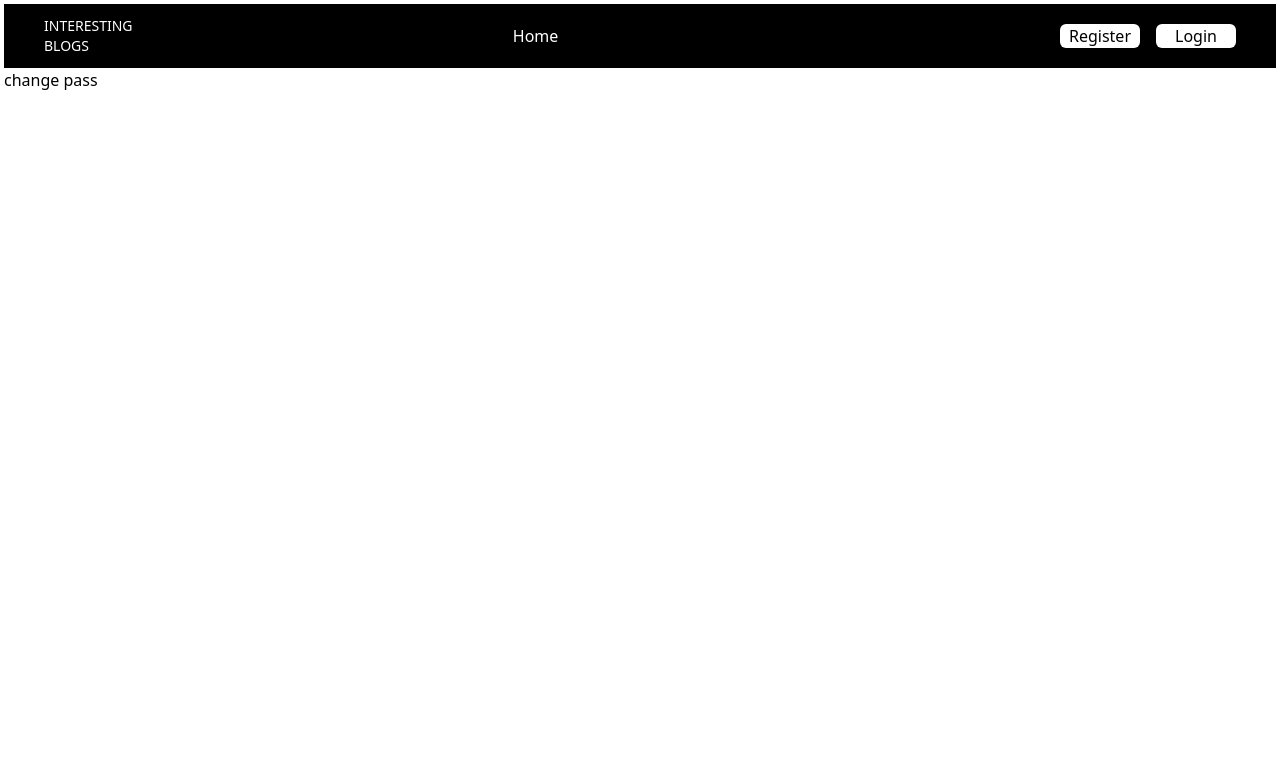
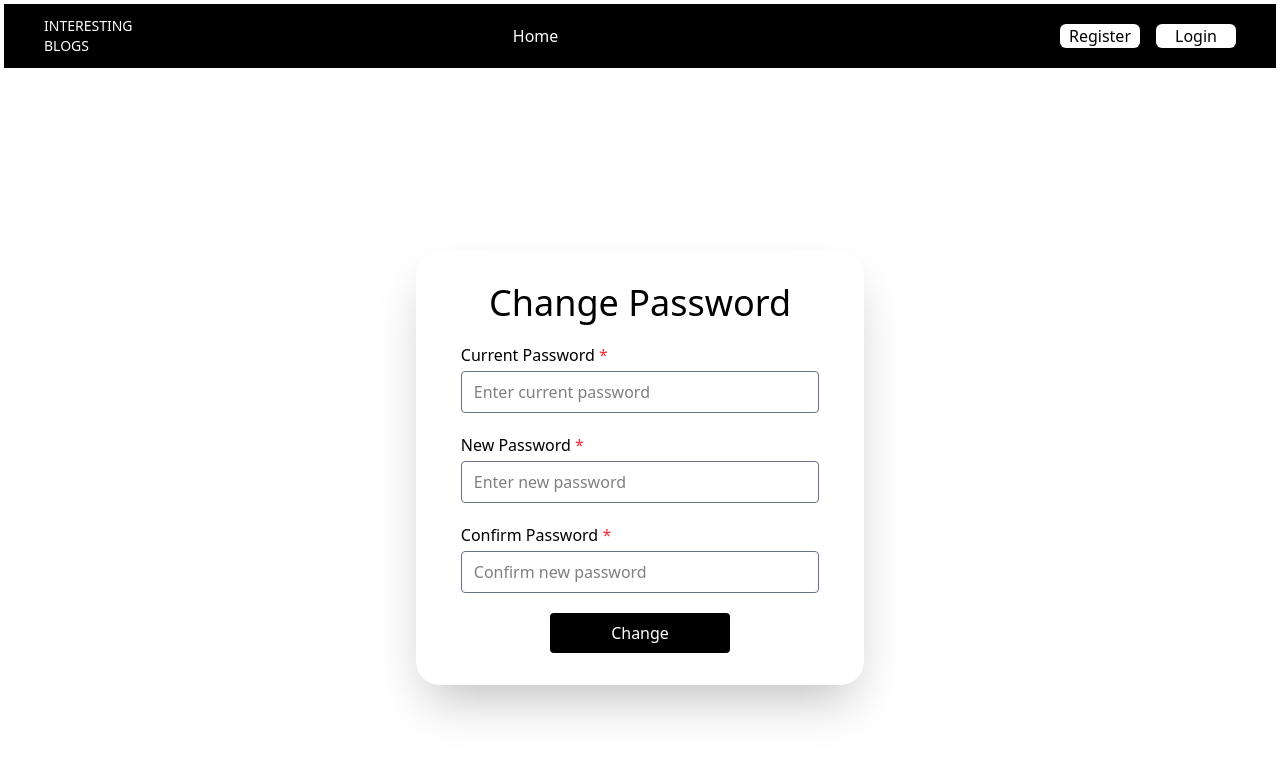
Before and after one commit to Tarun-saini001/BlogsFrontend, a React app: page /change-password in a window 1280 px wide. Shown: the top 758 px of the page. Built offline with nearby package versions, Linux system fonts and the light colour scheme; the HTML template or start-up script is replaced by a standard one.

Commit message:
change password

```diff
--- a/src/components/WriteBlog.jsx
+++ b/src/components/WriteBlog.jsx
@@ -9,7 +9,7 @@ const WriteBlog = () => {
   };
   return (
     <div>
-      <button onClick={handleWriteClick} className='ml-[40%] text-amber-500  bg-black w-20 rounded-md'>Write</button>
+      <button onClick={handleWriteClick} className='bg-black text-white px-4 w-20 py-1 rounded disabled:bg-gray-400'>Write</button>
     </div>
   )
 }
--- a/src/pages/ChangePass.jsx
+++ b/src/pages/ChangePass.jsx
@@ -1,11 +1,230 @@
-import React from 'react'
+import React, { useState } from "react";
+import { useNavigate } from "react-router-dom";
+import { toast } from "react-toastify";
 
 const ChangePass = () => {
-  return (
-    <div>
-      change pass
-    </div>
-  )
-}
+    const API = import.meta.env.VITE_API_URL;
+    const navigate = useNavigate();
 
-export default ChangePass
+    const [formData, setFormData] = useState({
+        currentPassword: "",
+        newPassword: "",
+        confirmPassword: ""
+    });
+
+    const [errors, setErrors] = useState({});
+    const [loading, setLoading] = useState(false);
+
+
+    const validateField = (name, value) => {
+        let error = "";
+        switch (name) {
+            case "currentPassword":
+                if (!value.trim()) {
+                    error = "Current password is required";
+                }
+                break;
+
+            case "newPassword":
+                if (!value.trim()) {
+                    error = "New password is required";
+                }
+                else if (value.length < 6) {
+                    error = "Password must be at least 6 characters long";
+                }
+                else if (!/[A-Za-z]/.test(value)) {
+                    error = "Password must contain at least one alphabet";
+                }
+                else if (!/[0-9]/.test(value)) {
+                    error = "Password must contain at least one number";
+                }
+                else if (!/[!@#$%^&*]/.test(value)) {
+                    error = "Password must contain at least one special character";
+                }
+                else if (value === formData.currentPassword) {
+                    error = "New password cannot be same as current password";
+                }
+                break;
+
+            case "confirmPassword":
+                if (!value.trim()) {
+                    error = "Confirm password is required";
+                }
+                else if (value !== formData.newPassword) {
+                    error = "Passwords do not match";
+                }
+                break;
+
+            default:
+                break;
+        }
+
+        return error;
+    };
+
+    const validate = () => {
+        const newErrors = {};
+
+        Object.keys(formData).forEach((key) => {
+            const error = validateField(key, formData[key]);
+            if (error) {
+                newErrors[key] = error;
+            }
+        });
+
+        return newErrors;
+    };
+
+
+
+    const handleChange = (e) => {
+        const { name, value } = e.target;
+        const cleanedValue = value.trimStart();
+        const updatedForm = {
+            ...formData,
+            [name]: cleanedValue
+        };
+
+        setFormData(updatedForm);
+        const fieldError = validateField(name, cleanedValue);
+
+        setErrors((prev) => ({
+            ...prev,
+            [name]: fieldError
+        }));
+    };
+
+
+    const handleSubmit = async () => {
+        const validationErrors = validate();
+        if (Object.keys(validationErrors).length > 0) {
+            setErrors(validationErrors);
+            return;
+        }
+
+        try {
+            setLoading(true);
+            const token = localStorage.getItem("token");
+
+            const response = await fetch(`${API}/onBoarding/user/changePassword`, {
+                method: "POST",
+                headers: {
+                    "Content-Type": "application/json",
+                    Authorization: `Bearer ${token}`
+                },
+                body: JSON.stringify({
+                    currentPassword: formData.currentPassword,
+                    newPassword: formData.newPassword
+                })
+            });
+
+            const data = await response.json();
+            console.log('data:(change pass) ', data);
+
+            if (response.ok) {
+               toast.success("Password changed successfully");
+                navigate("/profile");
+            } else {
+                toast.error(data.message || "Failed to change password");
+            }
+
+        } catch (error) {
+            setErrors({ general: "Something went wrong" });
+        }
+    };
+
+    return (
+        <div className="min-h-screen flex justify-center items-center px-4">
+            <div className="w-full max-w-md text-black shadow-2xl rounded-3xl py-8 flex flex-col items-center gap-5">
+
+                <p className="text-4xl">Change Password</p>
+
+                {/* Current Password */}
+                <div className="w-[80%] flex flex-col space-y-1">
+                    <label>
+                        Current Password <span className="text-red-500">*</span>
+                    </label>
+                    <input
+                        type="password"
+                        name="currentPassword"
+                        placeholder="Enter current password"
+                        value={formData.currentPassword}
+                        onChange={handleChange}
+                        className={`bg-white px-3 py-2 border rounded focus:outline-none focus:ring-2 ${errors.currentPassword
+                            ? "border-red-500 focus:ring-red-200"
+                            : "border-gray-500 focus:ring-blue-500"
+                            }`}
+                    />
+                    {errors.currentPassword && (
+                        <span className="text-red-500 text-xs">
+                            {errors.currentPassword}
+                        </span>
+                    )}
+                </div>
+
+                {/* New Password */}
+                <div className="w-[80%] flex flex-col space-y-1">
+                    <label>
+                        New Password <span className="text-red-500">*</span>
+                    </label>
+                    <input
+                        type="password"
+                        name="newPassword"
+                        placeholder="Enter new password"
+                        value={formData.newPassword}
+                        onChange={handleChange}
+                        className={`bg-white px-3 py-2 border rounded focus:outline-none focus:ring-2 ${errors.newPassword
+                            ? "border-red-500 focus:ring-red-200"
+                            : "border-gray-500 focus:ring-blue-500"
+                            }`}
+                    />
+                    {errors.newPassword && (
+                        <span className="text-red-500 text-xs">
+                            {errors.newPassword}
+                        </span>
+                    )}
+                </div>
+
+                {/* Confirm Password */}
+                <div className="w-[80%] flex flex-col space-y-1">
+                    <label>
+                        Confirm Password <span className="text-red-500">*</span>
+                    </label>
+                    <input
+                        type="password"
+                        name="confirmPassword"
+                        placeholder="Confirm new password"
+                        value={formData.confirmPassword}
+                        onChange={handleChange}
+                        className={`bg-white px-3 py-2 border rounded focus:outline-none focus:ring-2 ${errors.confirmPassword
+                            ? "border-red-500 focus:ring-red-200"
+                            : "border-gray-500 focus:ring-blue-500"
+                            }`}
+                    />
+                    {errors.confirmPassword && (
+                        <span className="text-red-500 text-xs">
+                            {errors.confirmPassword}
+                        </span>
+                    )}
+                </div>
+
+                {errors.general && (
+                    <span className="text-red-500 text-sm w-[80%] text-center">
+                        {errors.general}
+                    </span>
+                )}
+
+                <button
+                    onClick={handleSubmit}
+                    className="bg-black text-white px-4 w-[40%] py-2 rounded disabled:bg-gray-400"
+                >
+                    Change
+                </button>
+
+            </div>
+        </div>
+    );
+
+};
+
+export default ChangePass;
--- a/src/pages/Loginn.jsx
+++ b/src/pages/Loginn.jsx
@@ -105,7 +105,7 @@ const Login = () => {
 
 
                 <div className="w-[80%] flex flex-col space-y-1">
-                    <label className="text-sm font-medium text-left">Email</label>
+                    <label className="text-sm font-medium text-left">Email <span className="text-red-500">*</span></label>
                     <input
                         type="email"
                         name="email"
@@ -114,7 +114,7 @@ const Login = () => {
                         onChange={handleChange}
                         className={`bg-white px-3 py-2 border rounded focus:outline-none focus:ring-2 ${errors.email
                             ? "border-red-500 focus:ring-red-200"
-                            : "border-gray-300 focus:ring-blue-500"
+                            : "border-gray-500 focus:ring-blue-500"
                             }`}
                     />
                     {errors.email && <span className="text-red-500 text-xs">{errors.email}</span>}
@@ -122,7 +122,7 @@ const Login = () => {
 
 
                 <div className="w-[80%] flex flex-col space-y-1">
-                    <label className="text-sm font-medium text-left">Password</label>
+                    <label className="text-sm font-medium text-left">Password <span className="text-red-500">*</span></label>
                     <input
                         type="password"
                         name="password"
@@ -131,7 +131,7 @@ const Login = () => {
                         onChange={handleChange}
                         className={`bg-white px-3 py-2 border rounded focus:outline-none focus:ring-2 ${errors.password
                             ? "border-red-500 focus:ring-red-200"
-                            : "border-gray-300 focus:ring-blue-500"
+                            : "border-gray-500 focus:ring-blue-500"
                             }`}
                     />
                     {errors.password && <span className="text-red-500 text-xs">{errors.password}</span>}
```
Also changed, not shown: src/pages/Signup.jsx (+44 -10 lines).
